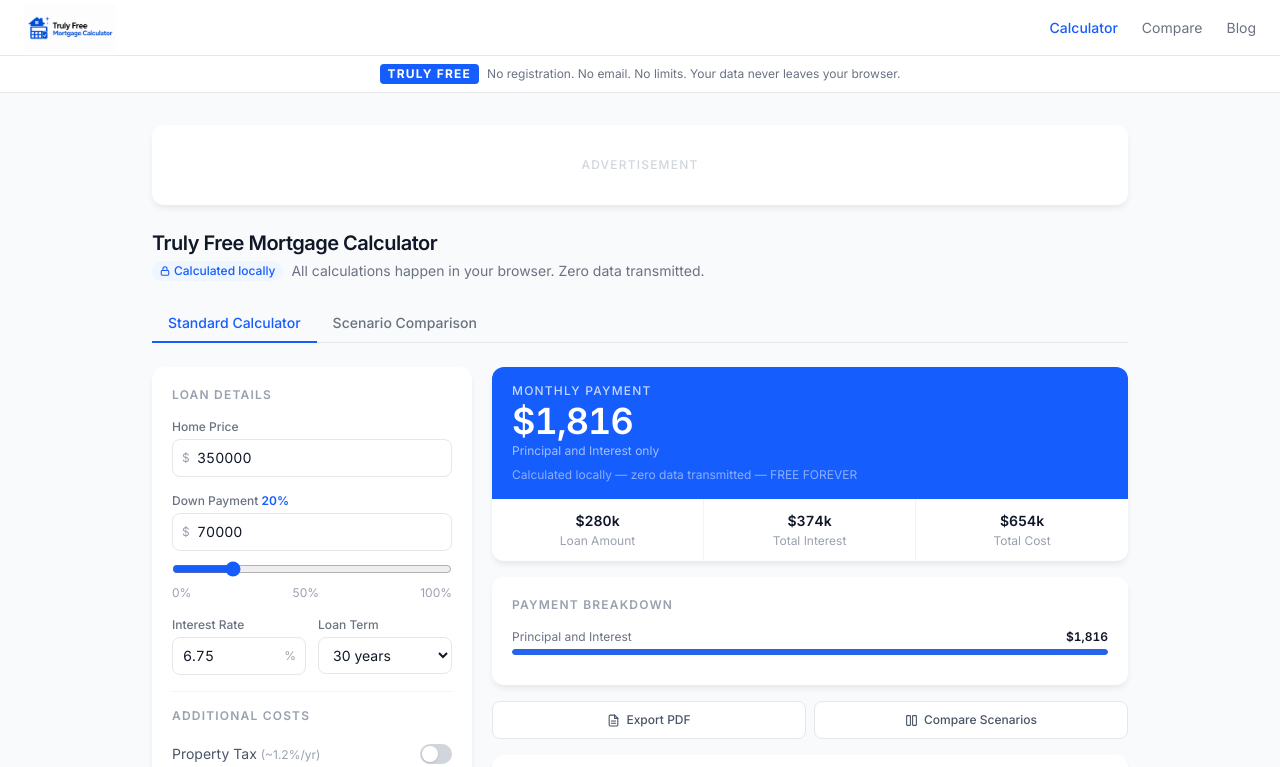
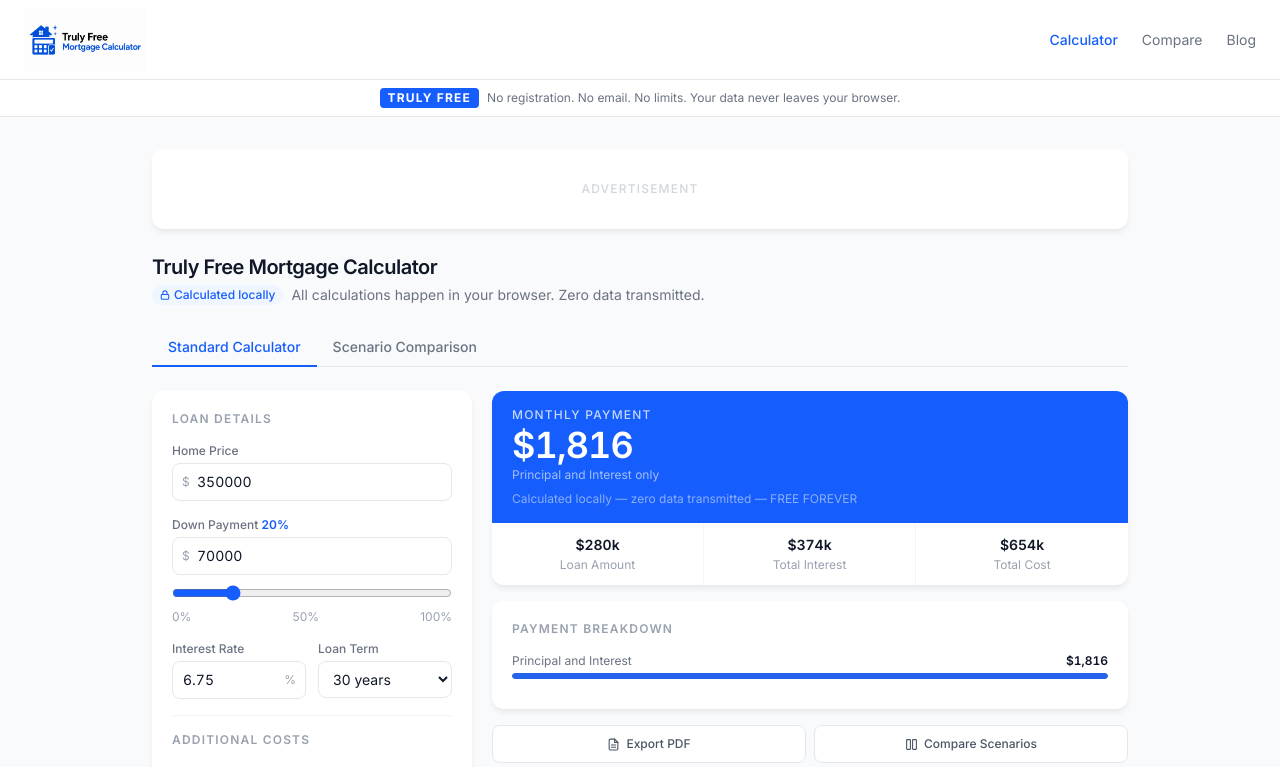
Before and after one commit to gsmith0572-dot/truly-free-mortgage-calculator, a Next.js app: page /mortgage-calculator in a window 1280 px wide. Shown: the top 767 px of the page. Built offline with nearby package versions, Linux system fonts and the light colour scheme.

Commit message:
fix: larger logo and taller nav

```diff
--- a/src/components/MortgageCalculator.tsx
+++ b/src/components/MortgageCalculator.tsx
@@ -257,8 +257,8 @@ export default function MortgageCalculator() {
         }
       `}</style>
       <div className="min-h-screen bg-gray-50">
-        <nav className="bg-white border-b border-gray-200 px-6 h-14 flex items-center justify-between no-print">
-          <Image src="/logo.png" alt="Truly Free Mortgage Calculator" width={280} height={56} className="h-12 w-auto" priority />
+        <nav className="bg-white border-b border-gray-200 px-6 h-20 flex items-center justify-between no-print">
+          <Image src="/logo.png" alt="Truly Free Mortgage Calculator" width={400} height={80} className="h-16 w-auto" priority />
           <div className="flex gap-6">
             {['Calculator','Compare','Blog'].map((l) => (
               <button key={l} onClick={() => l === 'Compare' ? setMode('scenario') : setMode('standard')}
```
